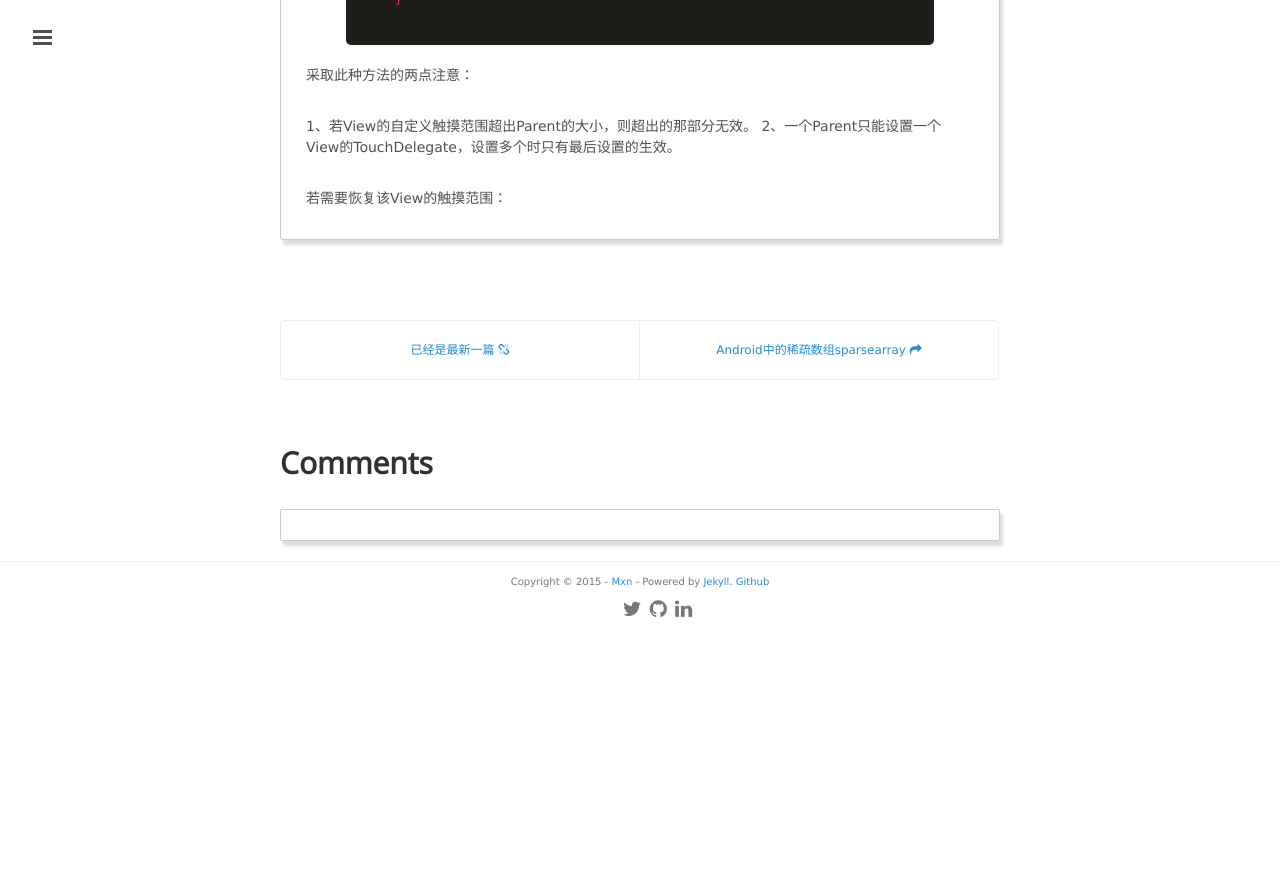
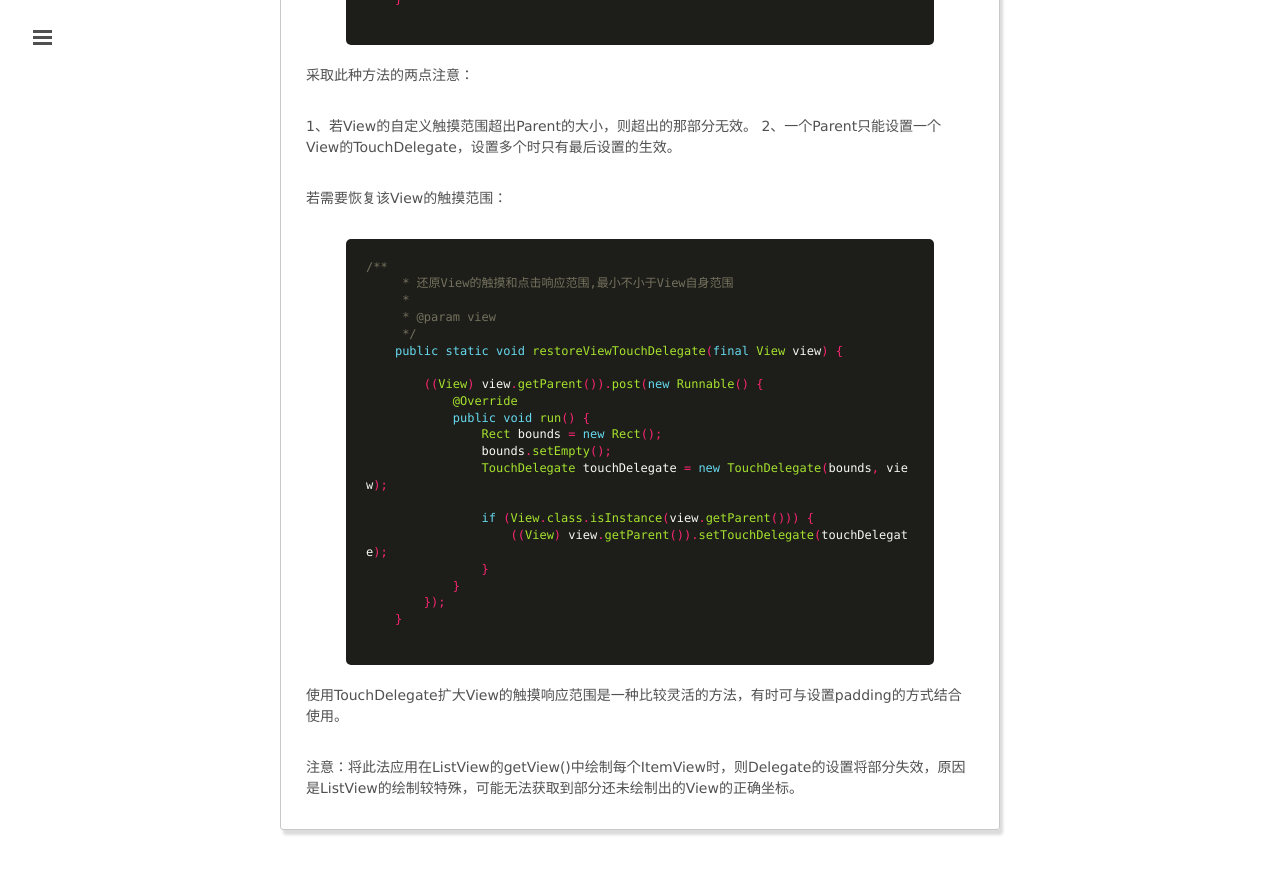
Before and after one commit to mxn21/mxn21.github.io, a Jekyll site: the page built from _posts/2015-7-31-Android中的获取控件矩阵getHitRect方法.md, in a window 1280 px wide and 900 px high, scrolled down 3600 px. Shown: the top 874 px of the window. Built offline with Jekyll 4.4.1, drawn with Linux system fonts in a browser that asks for light colours; Markdown is read by kramdown in place of the engine named in the settings; comment, search, counter and statistics services are not loaded; before the commit the page ends 4234 px from its top, so only the background shows below that.

Commit message:
123213
423432

```diff
--- a/_posts/2015-7-31-Android中的获取控件矩阵getHitRect方法.md
+++ b/_posts/2015-7-31-Android中的获取控件矩阵getHitRect方法.md
@@ -157,3 +157,30 @@
 2、一个Parent只能设置一个View的TouchDelegate，设置多个时只有最后设置的生效。
 
 若需要恢复该View的触摸范围：
+
+  {% highlight java  %}
+/**
+     * 还原View的触摸和点击响应范围,最小不小于View自身范围
+     *
+     * @param view
+     */
+    public static void restoreViewTouchDelegate(final View view) {
+
+        ((View) view.getParent()).post(new Runnable() {
+            @Override
+            public void run() {
+                Rect bounds = new Rect();
+                bounds.setEmpty();
+                TouchDelegate touchDelegate = new TouchDelegate(bounds, view);
+
+                if (View.class.isInstance(view.getParent())) {
+                    ((View) view.getParent()).setTouchDelegate(touchDelegate);
+                }
+            }
+        });
+    }
+     {% endhighlight %}
+
+使用TouchDelegate扩大View的触摸响应范围是一种比较灵活的方法，有时可与设置padding的方式结合使用。
+
+注意：将此法应用在ListView的getView()中绘制每个ItemView时，则Delegate的设置将部分失效，原因是ListView的绘制较特殊，可能无法获取到部分还未绘制出的View的正确坐标。
```
